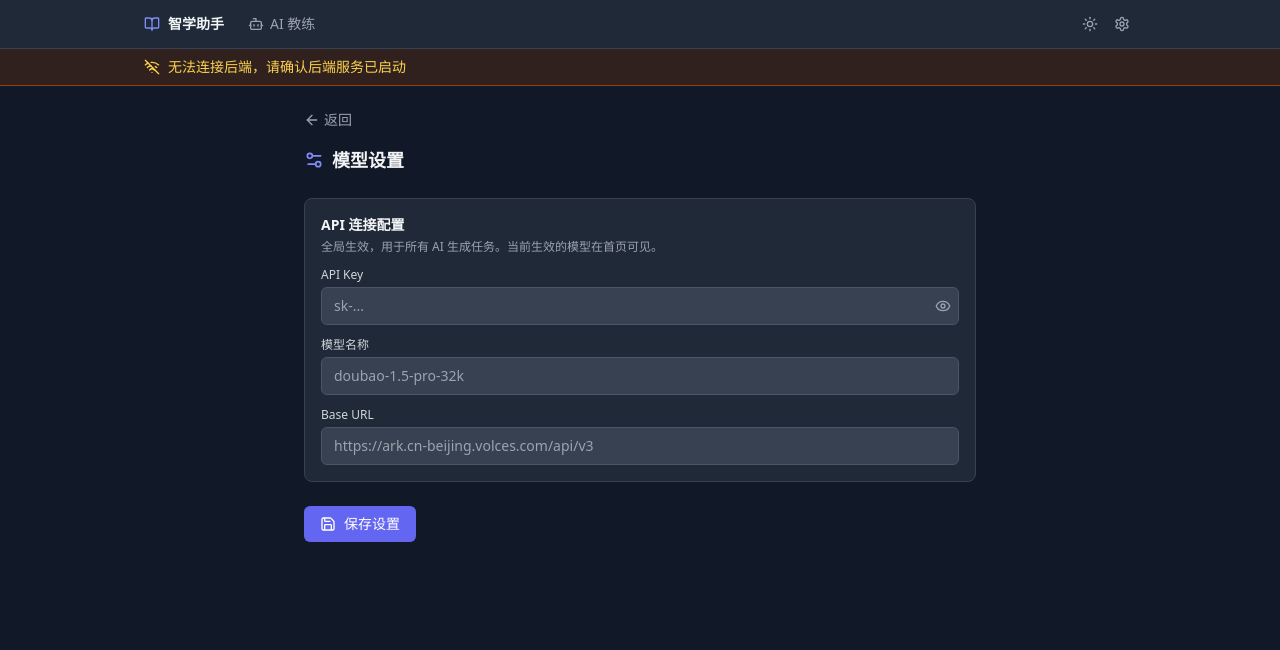
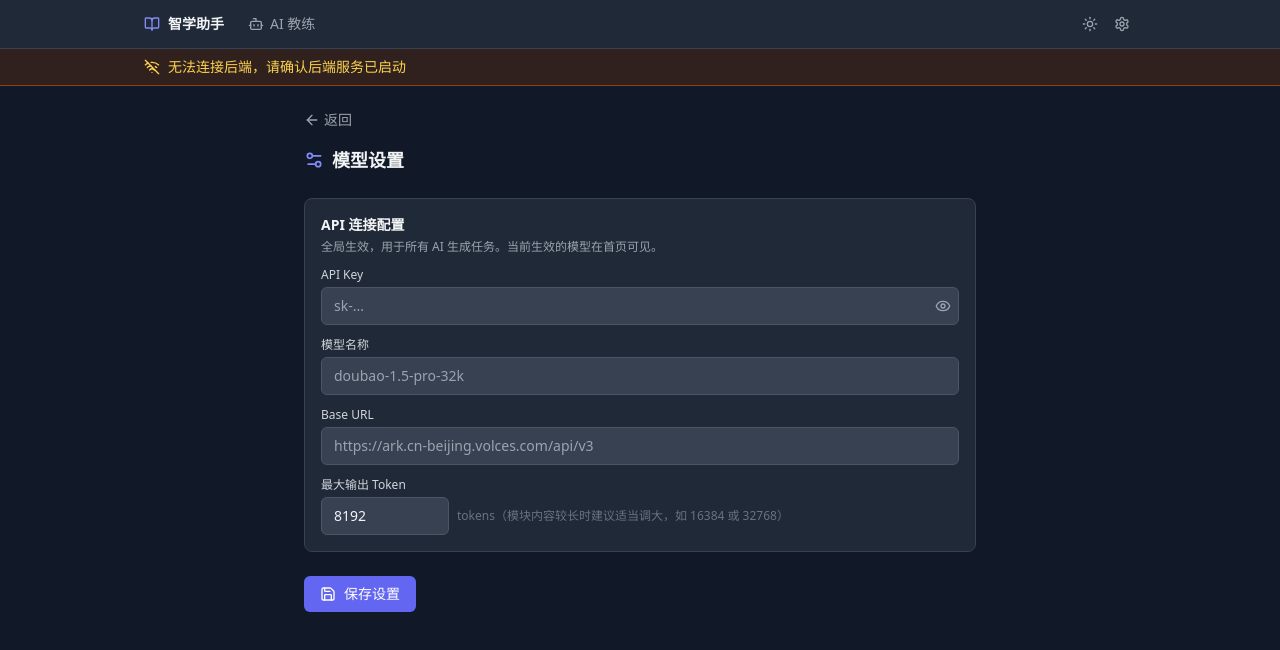
Before and after one commit to pengliuah/ai-learning, a React (Vite) app in the folder frontend/: page /settings/model in a window 1280 px wide. Both pictures are taken after a click on the button "切换夜间模式". Shown: the top 650 px of the page. Built offline with nearby package versions, Linux system fonts and the light colour scheme; no server answers.

Commit message:
feat(frontend): add maxTokens input field to ModelSettings

```diff
--- a/frontend/src/pages/ModelSettings.tsx
+++ b/frontend/src/pages/ModelSettings.tsx
@@ -14,18 +14,20 @@ export function ModelSettings() {
   const [apiKey, setApiKey] = useState("");
   const [model, setModel] = useState("");
   const [baseUrl, setBaseUrl] = useState("");
+  const [maxTokens, setMaxTokens] = useState(8192);
 
   useEffect(() => {
     if (data) {
       setApiKey(data.apiKey);
       setModel(data.model);
       setBaseUrl(data.baseUrl);
+      if (data.maxTokens !== undefined) setMaxTokens(data.maxTokens);
     }
   }, [data]);
 
   const handleSave = () => {
     updateMutation.mutate(
-      { apiKey, model, baseUrl },
+      { apiKey, model, baseUrl, maxTokens },
       {
         onSuccess: () => toast("模型设置已保存", "success"),
         onError: (e) => toast(`保存失败：${(e as Error).message}`, "error"),
@@ -100,6 +102,24 @@ export function ModelSettings() {
             className="mt-1 w-full rounded-md border border-gray-300 bg-white px-3 py-2 text-sm text-gray-900 focus:border-indigo-500 focus:outline-none focus:ring-1 focus:ring-indigo-500 dark:border-gray-600 dark:bg-gray-700 dark:text-gray-100"
           />
         </label>
+
+        <label className="mt-3 block text-xs font-medium text-gray-600 dark:text-gray-300">
+          最大输出 Token
+          <div className="mt-1 flex items-center gap-2">
+            <input
+              type="number"
+              min={256}
+              max={131072}
+              step={1024}
+              value={maxTokens}
+              onChange={(e) => setMaxTokens(Math.max(256, parseInt(e.target.value) || 8192))}
+              className="w-32 rounded-md border border-gray-300 bg-white px-3 py-2 text-sm text-gray-900 focus:border-indigo-500 focus:outline-none focus:ring-1 focus:ring-indigo-500 dark:border-gray-600 dark:bg-gray-700 dark:text-gray-100"
+            />
+            <span className="text-xs text-gray-400 dark:text-gray-500">
+              tokens（模块内容较长时建议适当调大，如 16384 或 32768）
+            </span>
+          </div>
+        </label>
       </section>
 
       <button
```
